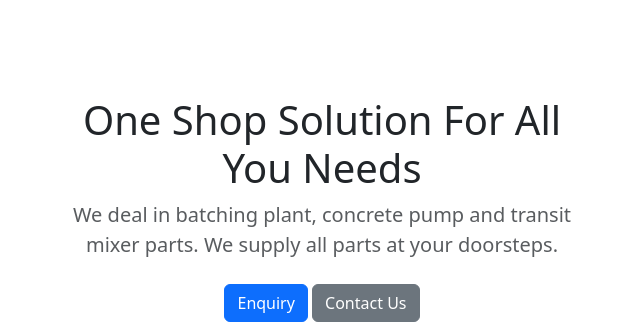
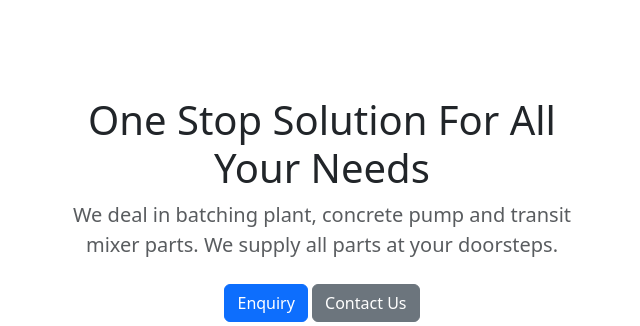
Before and after one commit to sandeepkumar15140/sarthak, a Django app: page / in a window 1280 px wide. Shown: the part 56-382 px from the top of the page, without its empty margins (318-958 px from the left). Run offline with Django 4.2, Linux system fonts and the light colour scheme; data comes from the database, SQL or seed files in the repository; both versions use the stored data as it was after the commit; some libraries are stand-ins or nearby versions.

Commit message:
added a minor change in home page

```diff
--- a/templates/home.html
+++ b/templates/home.html
@@ -104,7 +104,7 @@
   <section class="py-5 text-center container">
     <div class="row py-lg-5">
       <div class="col-lg-6 col-md-8 mx-auto">
-        <h1 class="fw-light">One Shop Solution For All You Needs</h1>
+        <h1 class="fw-light">One Stop Solution For All Your Needs</h1>
         <p class="lead text-muted">We deal in batching plant, concrete pump and transit mixer parts. We supply all parts at your doorsteps. </p>
         <p>
           <a href="#" class="btn btn-primary my-2">Enquiry</a>
```
Also changed, not shown: db.sqlite3, media/images/IMG_20210710_230450.jpg (added).
